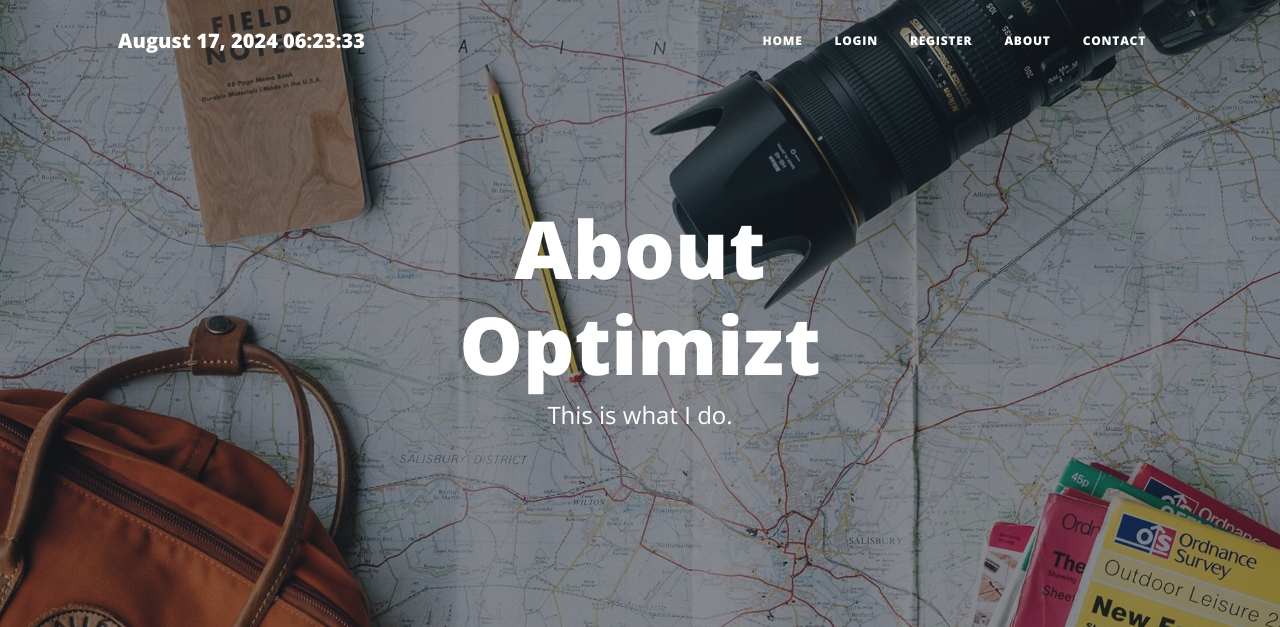
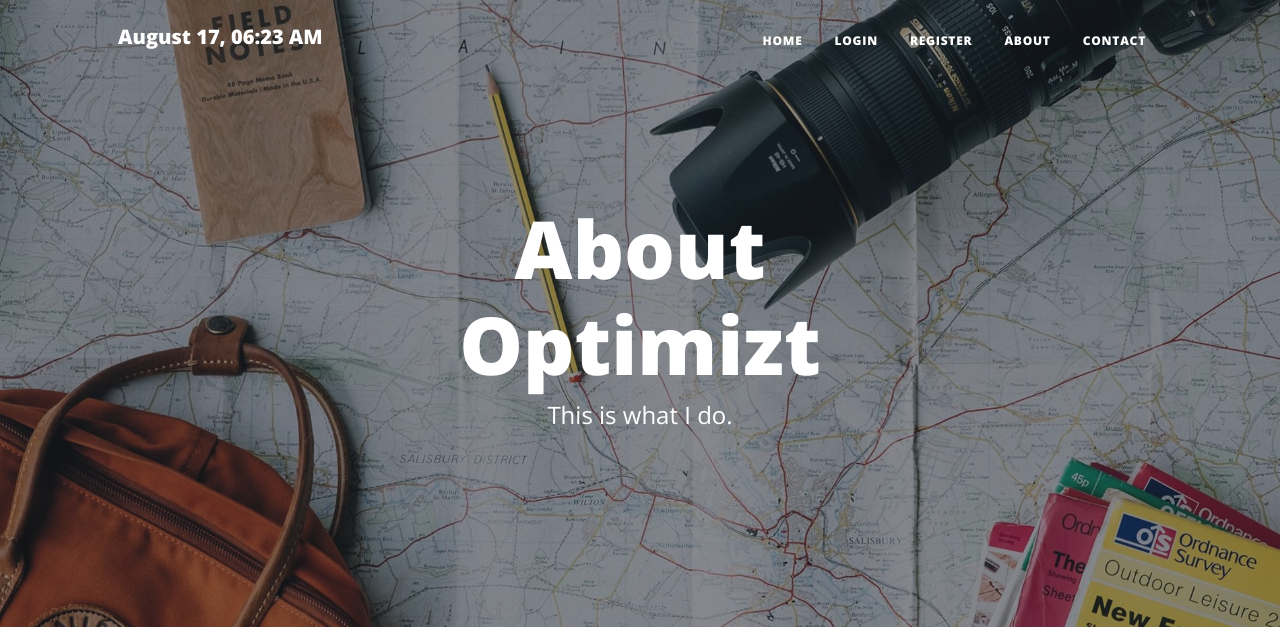
Before and after one commit to optimizt561/optiblog, a Flask app: page /about in a window 1280 px wide. Shown: the top 627 px of the page. Run offline with Flask 3, Linux system fonts and the light colour scheme; some libraries are stand-ins or nearby versions.

Commit message:
Update header.html

```diff
--- a/templates/header.html
+++ b/templates/header.html
@@ -15,7 +15,7 @@
     <link
       rel="icon"
       type="image/x-icon"
-      href="{{ url_for('static', filename='assets/favicon.ico') }}"
+      href="{{ url_for('static', filename='assets/arsenal.ico') }}"
     />
     <!-- Font Awesome icons (free version)-->
     <script
@@ -44,7 +44,7 @@
     <!-- Navigation-->
     <nav class="navbar navbar-expand-lg navbar-light" id="mainNav">
       <div class="container px-4 px-lg-5">
-        <a class="navbar-brand">{{date.strftime('%B %d, %Y')}}   {{date.strftime('%I:%M:%S')}}</a>
+        <h1 class="navbar-brand">{{date.strftime('%B %d,   %I:%M %p')}}</h1>>
         <button
           class="navbar-toggler"
           type="button"
```
